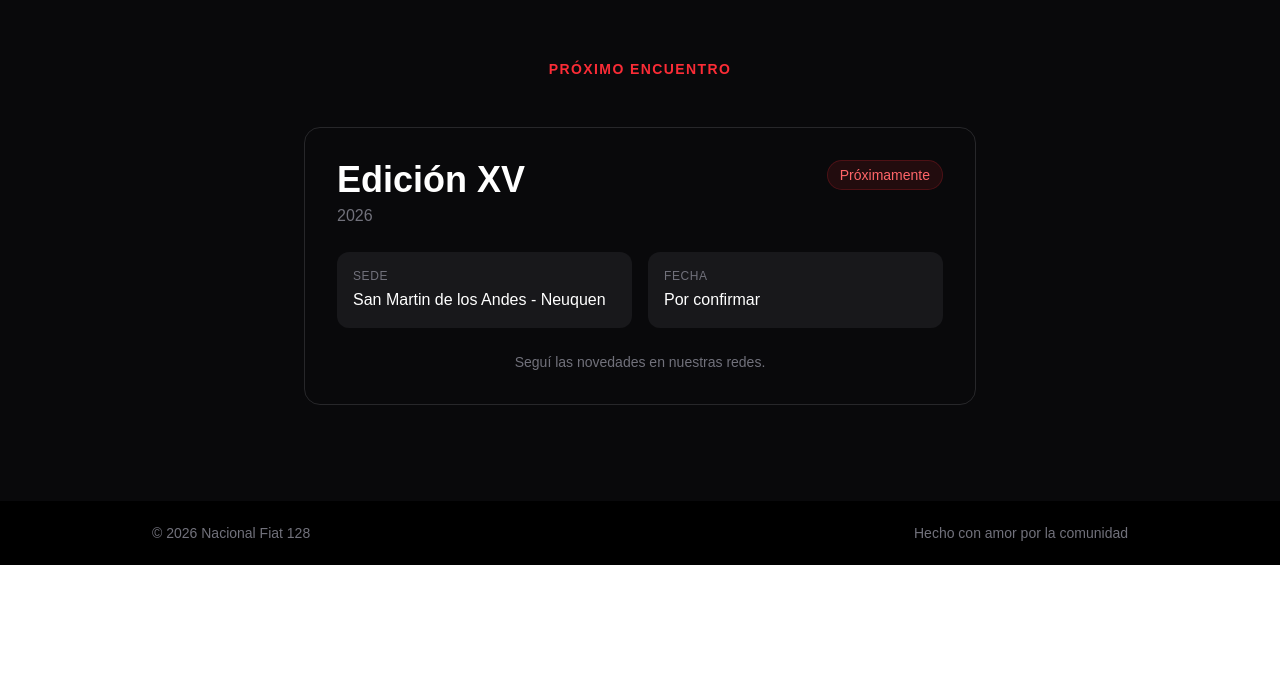
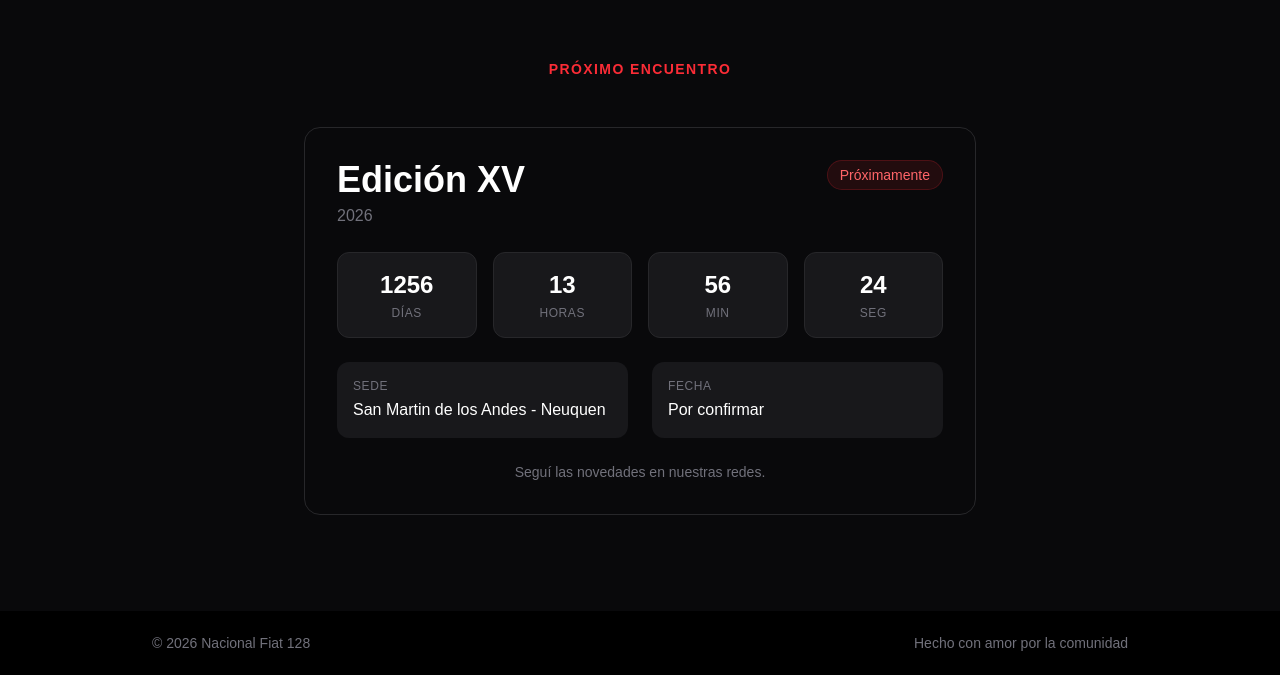
Before and after one commit to GenaroDamico/nacional-fiat-128, a Next.js app: page / in a window 1280 px wide. Shown: the part 901-1576 px from the top of the page. Before the commit the page ends 1466 px from the top, so only its background shows below. Built offline with nearby package versions, Linux system fonts and the light colour scheme.

Commit message:
feat: add countdown to homepage

```diff
--- a/app/page.tsx
+++ b/app/page.tsx
@@ -1,4 +1,5 @@
 import FadeIn from "@/components/fade-in";
+import Countdown from "@/components/countdown";
 
 const proximoEncuentro = {
   edicion: "XV",
@@ -56,7 +57,10 @@
                   Próximamente
                 </span>
               </div>
-              <div className="grid grid-cols-2 gap-4">
+
+              <Countdown />
+
+              <div className="grid grid-cols-2 mt-6 gap-6">
                 <div className="bg-zinc-900 rounded-xl p-4">
                   <p className="text-zinc-500 text-xs uppercase tracking-wider mb-1">Sede</p>
                   <p className="text-white font-medium">{proximoEncuentro.sede}</p>
--- /dev/null
+++ b/components/countdown.tsx
@@ -0,0 +1,53 @@
+"use client";
+
+import { useState, useEffect } from "react";
+
+const FECHA_ENCUENTRO = new Date("2029-11-15T09:00:00");
+
+function calcularTiempo() {
+  const ahora = new Date();
+  const diferencia = FECHA_ENCUENTRO.getTime() - ahora.getTime();
+
+  if (diferencia <= 0) {
+    return { dias: 0, horas: 0, minutos: 0, segundos: 0 };
+  }
+
+  return {
+    dias: Math.floor(diferencia / (1000 * 60 * 60 * 24)),
+    horas: Math.floor((diferencia / (1000 * 60 * 60)) % 24),
+    minutos: Math.floor((diferencia / (1000 * 60)) % 60),
+    segundos: Math.floor((diferencia / 1000) % 60),
+  };
+}
+
+export default function Countdown() {
+  const [tiempo, setTiempo] = useState(calcularTiempo());
+
+  useEffect(() => {
+    const intervalo = setInterval(() => {
+      setTiempo(calcularTiempo());
+    }, 1000);
+
+    return () => clearInterval(intervalo);
+  }, []);
+
+  return (
+    <div className="grid grid-cols-4 gap-4 w-full">
+      {[
+        { valor: tiempo.dias, label: "Días" },
+        { valor: tiempo.horas, label: "Horas" },
+        { valor: tiempo.minutos, label: "Min" },
+        { valor: tiempo.segundos, label: "Seg" },
+      ].map((item) => (
+        <div key={item.label} className="bg-zinc-900 rounded-xl p-4 text-center border border-zinc-800 w-full">
+          <p className="text-2xl font-bold text-white tabular-nums">
+            {String(item.valor).padStart(2, "0")}
+          </p>
+          <p className="text-zinc-500 text-xs uppercase tracking-wider mt-1">
+            {item.label}
+          </p>
+        </div>
+      ))}
+    </div>
+  );
+}
```
